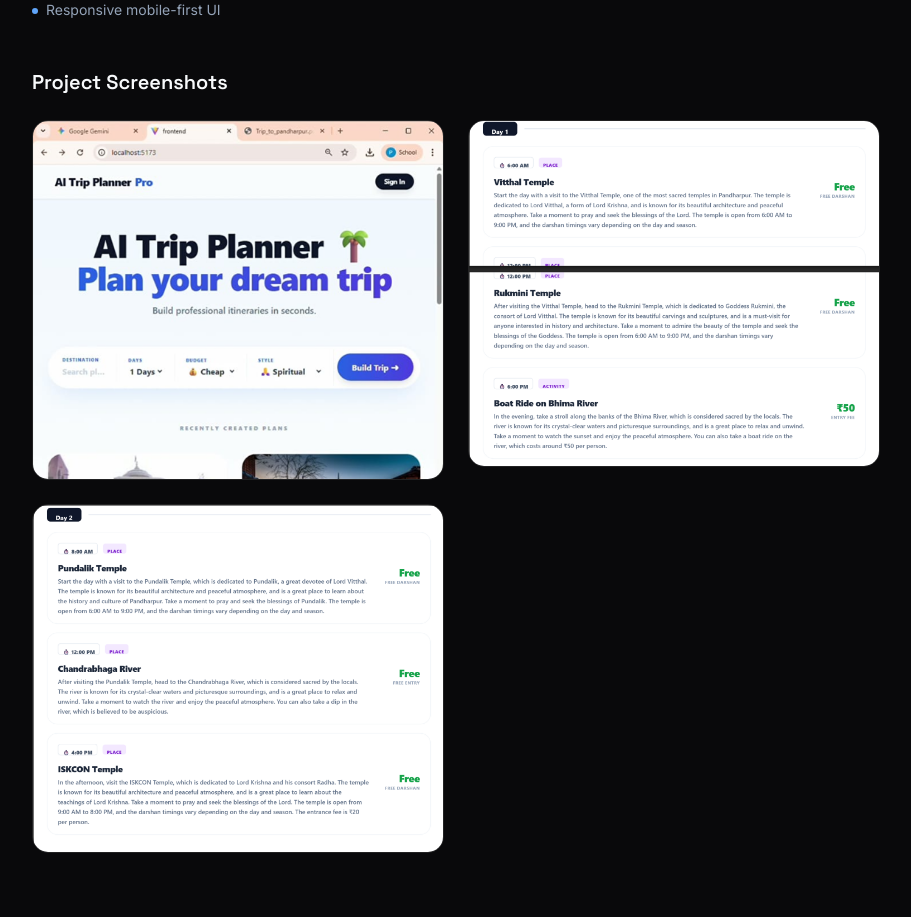
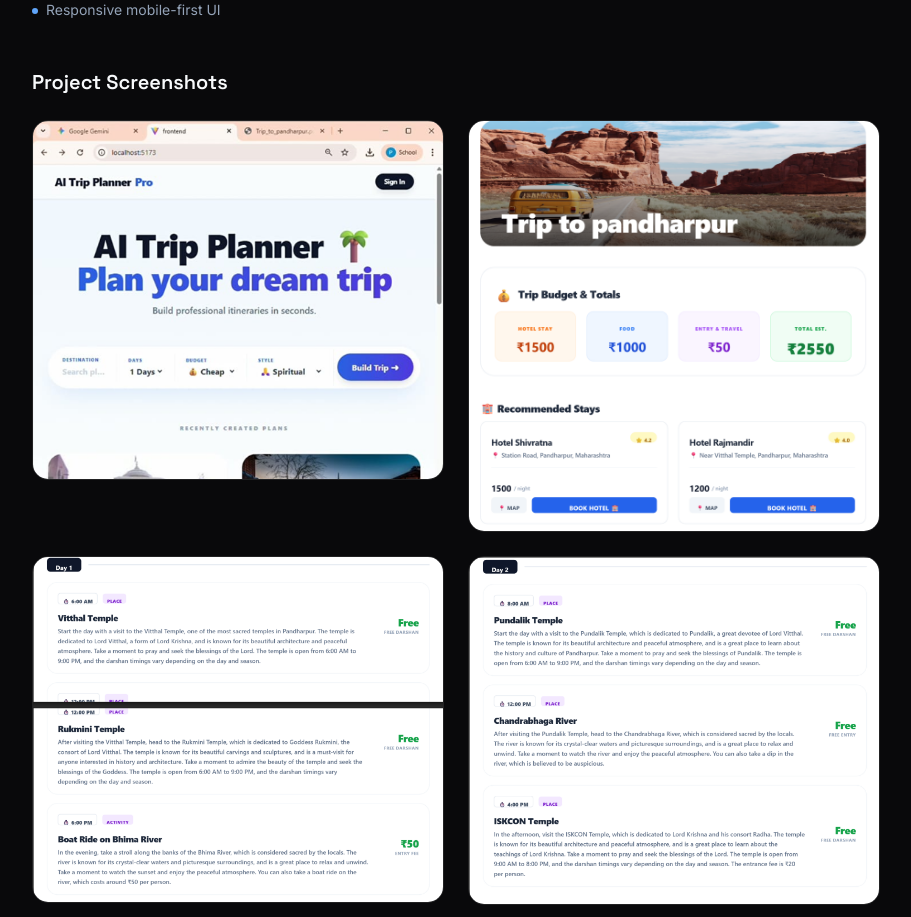
Before and after one commit to prashantmane1207/PrashantManePortfolio-V2-, a React (Vite) app: page /projects/ai-trip-planner in a window 1280 px wide. Shown: the part 1560-2477 px from the top of the page, without its empty margins (184-1095 px from the left). Built offline with nearby package versions, Linux system fonts and the light colour scheme.

Commit message:
Fix image rendering in ProjectDetailAITrip component

```diff
--- a/src/pages/ProjectDetailAITrip.jsx
+++ b/src/pages/ProjectDetailAITrip.jsx
@@ -112,7 +112,11 @@ export default function ProjectDetailAITrip() {
             alt="Trip Planner Home"
             className="rounded-2xl border border-white/10"
           />
-
+          <img
+            src={summaryImage}
+            alt="Trip Planner Home"
+            className="rounded-2xl border border-white/10"
+          />
           <img
             src={itinaryDay1}
             alt="AI Generated Itinerary"
```
